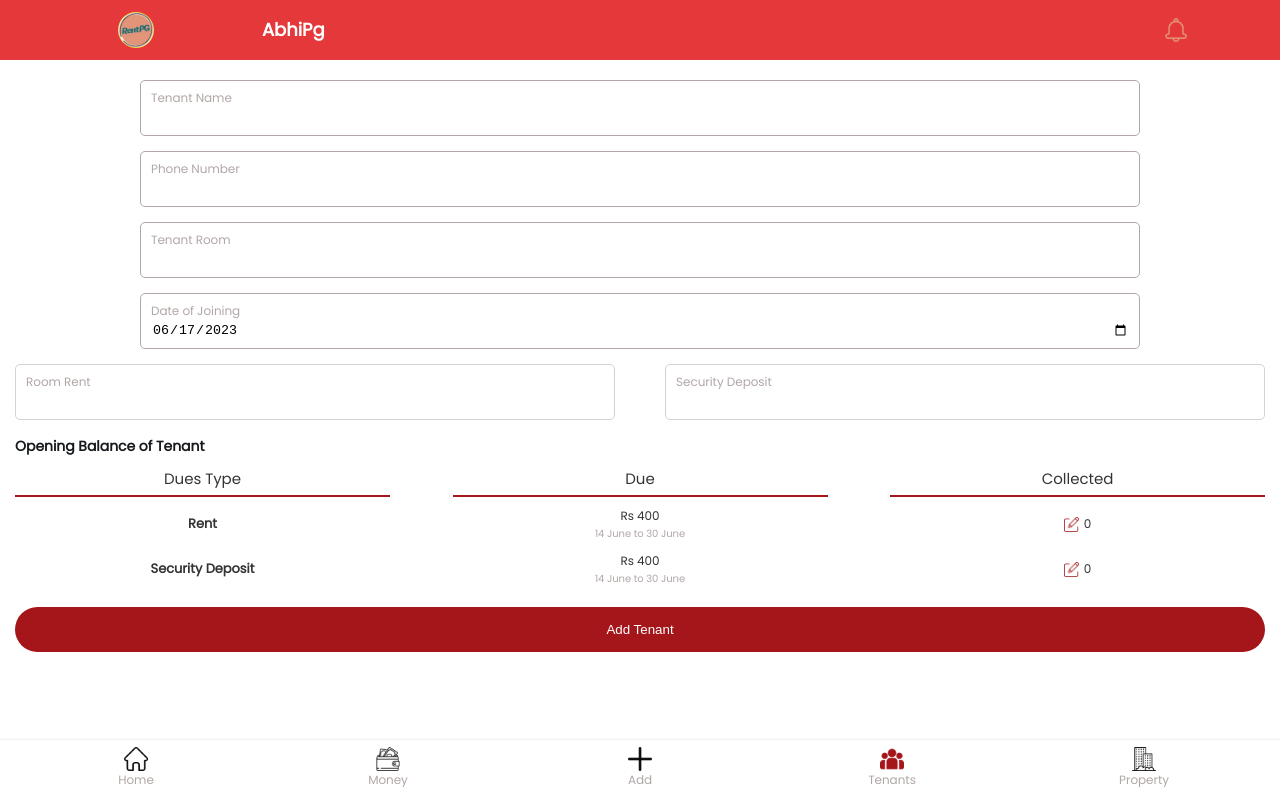
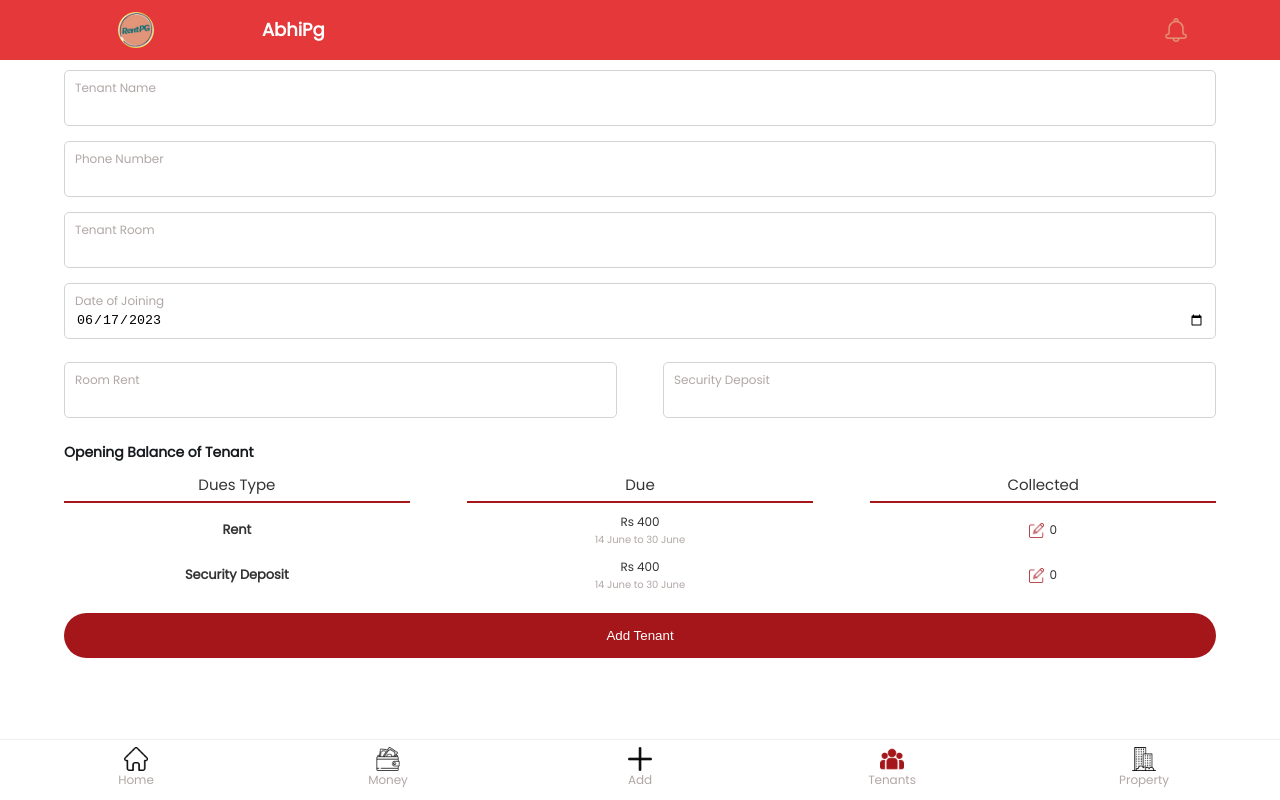
Before and after one commit to codeWithJooy/Rentfrontend, a React (Create React App) app: page /addtenant in a window 1280 px wide. Built offline with nearby package versions, Linux system fonts and the light colour scheme.

Commit message:
Tenant Page Added

```diff
--- a/src/Pages/Tenant/AddTenant.js
+++ b/src/Pages/Tenant/AddTenant.js
@@ -18,19 +18,19 @@ const AddTenant = () => {
     <div className="tenantMain">
       <Header />
       <div className="tenantSection">
-        <div className="tenantAddSection">
+        <div className="tenantInput">
           <p>Tenant Name</p>
           <input type="text" />
         </div>
-        <div className="tenantAddSection">
+        <div className="tenantInput">
           <p>Phone Number</p>
           <input type="text" />
         </div>
-        <div className="tenantAddSection">
+        <div className="tenantInput">
           <p>Tenant Room</p>
           <input type="text" />
         </div>
-        <div className="tenantAddSection">
+        <div className="tenantInput">
           <p>Date of Joining</p>
           <input type="date" value={currentDate} onChange={onChangeDate} />
         </div>
--- a/src/Pages/Tenant/Tenant.css
+++ b/src/Pages/Tenant/Tenant.css
@@ -6,21 +6,24 @@
   width: 100%;
   height: 80vh;
   overflow-y: scroll;
-  padding: 10px 15px;
+  padding: 10px 0px;
   background-color: #fff;
 }
 
-.tenantAddSection {
-  width: 100%;
+.tenantInput {
+  width: 90%;
   padding: 8px 10px;
   border-radius: 5px;
   border: 1px solid #d3d3d3;
   font-size: 12px;
   color: #b1a7a6;
+  margin: 0px 5%;
   margin-bottom: 15px;
 }
 .tenantAddHalf {
-  width: 100%;
+  width: 90%;
+  padding: 8px 0px;
+  margin: 0px 5%;
   display: flex;
   align-items: center;
   justify-content: space-between;
@@ -49,13 +52,15 @@ input {
   outline: none;
 }
 .tenantBalanceHeader {
-  width: 100%;
+  width: 90%;
+  margin: 0px 5%;
   font-weight: bold;
   font-size: 14px;
   color: #161a1d;
 }
 .tenantBalanceSection {
-  width: 100%;
+  width: 90%;
+  margin: 0px 5%;
   padding: 5px 0px;
 }
 .section {
```
